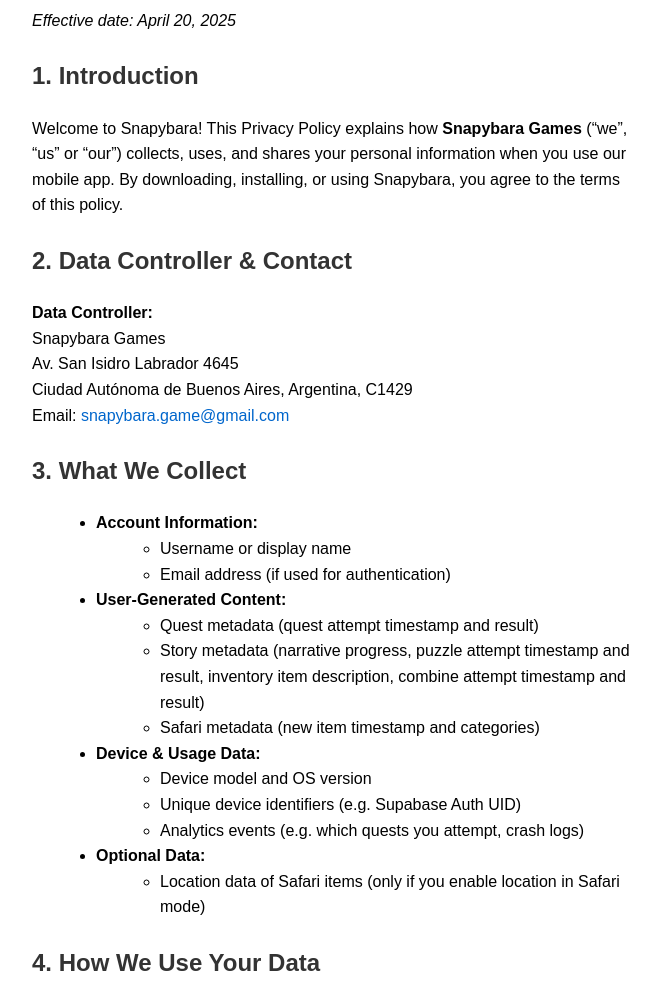
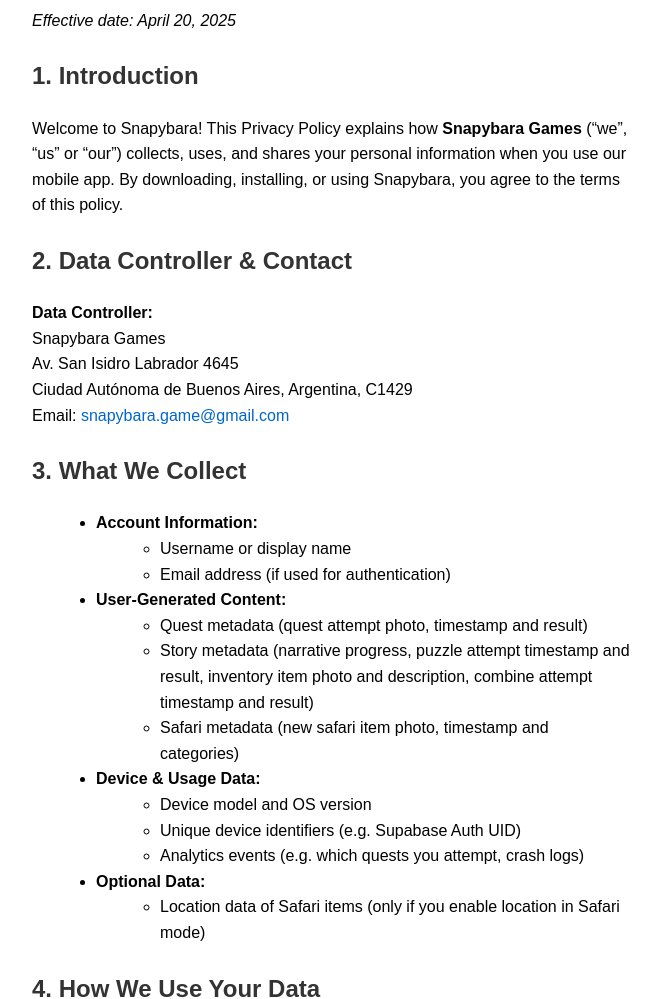
Before and after one commit to snapybara-game/snapybara, a plain HTML site: page docs/privacy.html in a window 1280 px wide. Shown: the part 97-1096 px from the top of the page, without its empty margins (308-968 px from the left). Drawn offline with Linux system fonts and the light colour scheme.

Commit message:
Update privacy.html

```diff
--- a/docs/privacy.html
+++ b/docs/privacy.html
@@ -36,9 +36,9 @@
     </li>
     <li><strong>User-Generated Content:</strong>
       <ul>
-        <li>Quest metadata (quest attempt timestamp and result)</li>
-        <li>Story metadata (narrative progress, puzzle attempt timestamp and result, inventory item description, combine attempt timestamp and result)</li>
-        <li>Safari metadata (new item timestamp and categories)</li>
+        <li>Quest metadata (quest attempt photo, timestamp and result)</li>
+        <li>Story metadata (narrative progress, puzzle attempt timestamp and result, inventory item photo and description, combine attempt timestamp and result)</li>
+        <li>Safari metadata (new safari item photo, timestamp and categories)</li>
       </ul>
     </li>
     <li><strong>Device & Usage Data:</strong>
```
